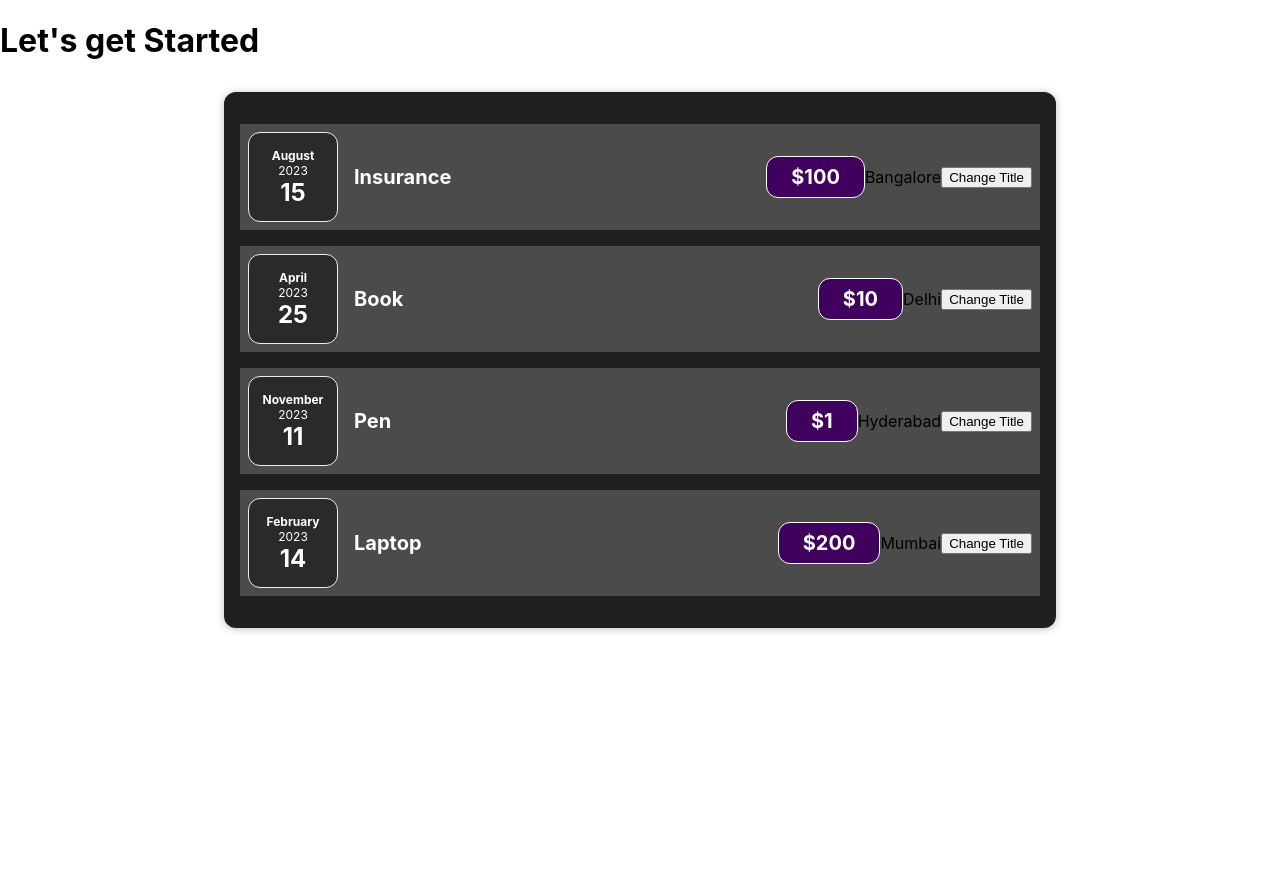
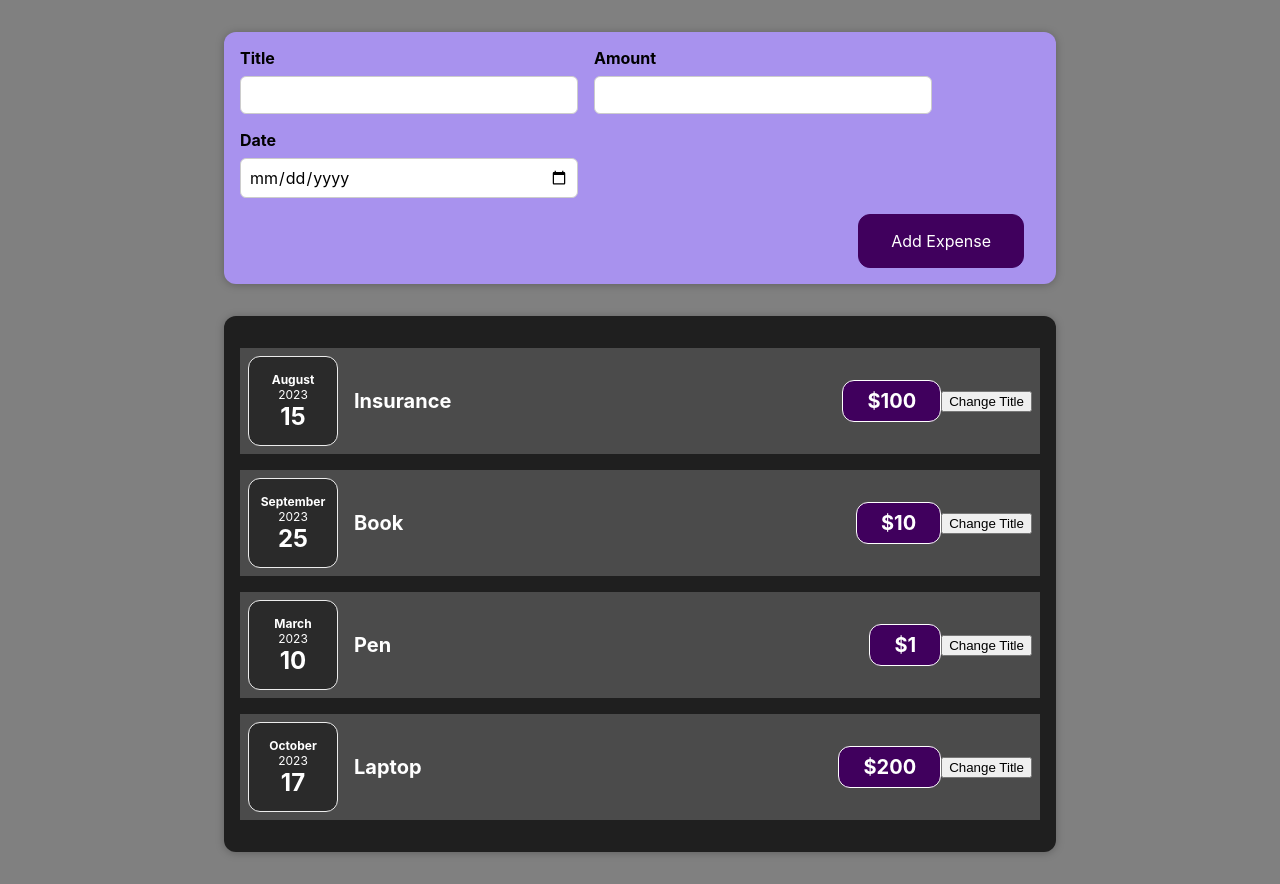
Before and after one commit to dhr7va/pro-one, a React (Create React App) app: page / in a window 1280 px wide. Before the commit the page ends 800 px from the top, so only its background shows below. Built offline with nearby package versions, Linux system fonts and the light colour scheme.

Commit message:
added the elements directly form the form

```diff
--- a/src/App.js
+++ b/src/App.js
@@ -1,12 +1,27 @@
+import React, { useState } from "react";
 import Expenses from "./components/Expenses/Expenses";
-function App() {
+import NewExpense from "./components/NewExpense/NewExpense";
+
+const App = () => {
+  const [expenses, setExpenses] = useState([
+    { id: 1, title: "Insurance", date: new Date(2023, 7, 15), price: 100 },
+    { id: 2, title: "Book", date: new Date(2023, 8, 25), price: 10 },
+    { id: 3, title: "Pen", date: new Date(2023, 2, 10), price: 1 },
+    { id: 4, title: "Laptop", date: new Date(2023, 9, 17), price: 200 },
+  ]);
+
+  const addExpenseHandler = (expense) => {
+    setExpenses((prevExpenses) => {
+      return [expense, ...prevExpenses];
+    });
+  };
 
   return (
     <div>
-      <h1>Let's get Started</h1>
-      <Expenses />
+      <NewExpense onAddExpense={addExpenseHandler} />
+      <Expenses expenses={expenses} />
     </div>
   );
-}
+};
 
 export default App;
--- a/src/components/Expenses/Expenses.js
+++ b/src/components/Expenses/Expenses.js
@@ -1,25 +1,23 @@
+import React from "react";
+import ExpenseItem from "./ExpenseItem";
 import "./Expenses.css";
-import ExpenseItem from "./ExpenseItem";
+import Card from "../UI/Card";
 
-export default function Expenses() {
-    const expenses = [
-        { id: "1", date: new Date(2023, 7, 15), title: "Insurance", price: 100, location: "Bangalore" },
-        { id: "2", date: new Date(2023, 3, 25), title: "Book", price: 10, location: "Delhi" },
-        { id: "3", date: new Date(2023, 10, 11), title: "Pen", price: 1, location: "Hyderabad" },
-        { id: "4", date: new Date(2023, 1, 14), title: "Laptop", price: 200, location: "Mumbai" },
-    ];
-
+const Expenses = (props) => {
     return (
-        <div className="expenses">
-            {expenses.map((expense) => (
+        <Card className="expenses">
+            {props.expenses.map((expense) => {
+                return (
                     <ExpenseItem
                         key={expense.id}
+                        title={expense.title}
                         date={expense.date}
-                    title={expense.title}
                         price={expense.price}
-                    location={expense.location}
                     />
-            ))}
-        </div>
                 );
-}
+            })}
+        </Card>
+    );
+};
+
+export default Expenses;
--- a/src/components/NewExpense/ExpenseForm.js
+++ b/src/components/NewExpense/ExpenseForm.js
@@ -1,49 +1,62 @@
 import React, { useState } from "react";
 import "./ExpenseForm.css";
 
-const ExpenseForm = () => {
-    const [userInput, setUserInput] = useState({
-        enteredTitle: '',
-        enteredAmount: '',
-        enteredDate: ''.
-  });
+const ExpenseForm = (props) => {
+    const [enteredTitle, setEnteredTitle] = useState("");
+    const [enteredAmount, setEnteredAmount] = useState("");
+    const [enteredDate, setEnteredDate] = useState("");
 
     const titleChangeHandler = (event) => {
-        setEnteredTitle((prevState) => {
-      ...prevState,
-            enteredTitle : event.target.value
-    });
+        setEnteredTitle(event.target.value);
     };
 
     const amountChangeHandler = (event) => {
-    setEnteredTitle((prevState) => {
-      ...prevState,
-        enteredAmount : event.target.value
-    });
+        setEnteredAmount(event.target.value);
     };
 
     const dateChangeHandler = (event) => {
-    setEnteredTitle((prevState) => {
-      ...prevState,
-        enteredAmount : event.target.value
-    });
+        setEnteredDate(event.target.value);
+    };
+
+    const formSubmitHandler = (event) => {
+        event.preventDefault();
+        const expenseData = {
+            title: enteredTitle,
+            price: enteredAmount,
+            date: new Date(enteredDate),
+        };
+        props.onSaveExpenseData(expenseData);
+        setEnteredTitle("");
+        setEnteredAmount("");
+        setEnteredDate("");
     };
 
     return (
-    <form>
+        <form onSubmit={formSubmitHandler}>
             <div className="new-expense__controls">
                 <div className="new-expense__control">
                     <label htmlFor="title">Title</label>
-                <input type="text" id="title" onChange={titleChangeHandler} />
+                    <input
+                        type="text"
+                        value={enteredTitle}
+                        id="title"
+                        onChange={titleChangeHandler}
+                    />
                 </div>
                 <div className="new-expense__control">
                     <label htmlFor="amount">Amount</label>
-                <input type="number" id="amount" onChange={amountChangeHandler} />
+                    <input
+                        type="number"
+                        value={enteredAmount}
+                        id="amount"
+                        onChange={amountChangeHandler}
+                    />
                 </div>
                 <div className="new-expense__control">
                     <label htmlFor="date">Date</label>
                     <input
                         type="date"
+                        value={enteredDate}
                         id="date"
                         min="2023-01-01"
                         max="2024-12-31"
--- a/src/components/NewExpense/NewExpense.js
+++ b/src/components/NewExpense/NewExpense.js
@@ -2,10 +2,15 @@ import React from "react";
 import ExpenseForm from "./ExpenseForm";
 import "./NewExpense.css";
 
-const NewExpense = () => {
+const NewExpense = (props) => {
+    const saveExpenseDataHandler = (enteredExpenseData) => {
+        const expenseData = { ...enteredExpenseData, id: Math.random().toString() };
+        props.onAddExpense(expenseData);
+    };
+
     return (
         <div className="new-expense">
-            <ExpenseForm />
+            <ExpenseForm onSaveExpenseData={saveExpenseDataHandler} />
         </div>
     );
 };
--- a/src/index.css
+++ b/src/index.css
@@ -5,6 +5,7 @@ body {
     sans-serif;
   -webkit-font-smoothing: antialiased;
   -moz-osx-font-smoothing: grayscale;
+  background: gray;
 }
 
 code {
```
Lines whose indentation alone changed are shown as unchanged.
